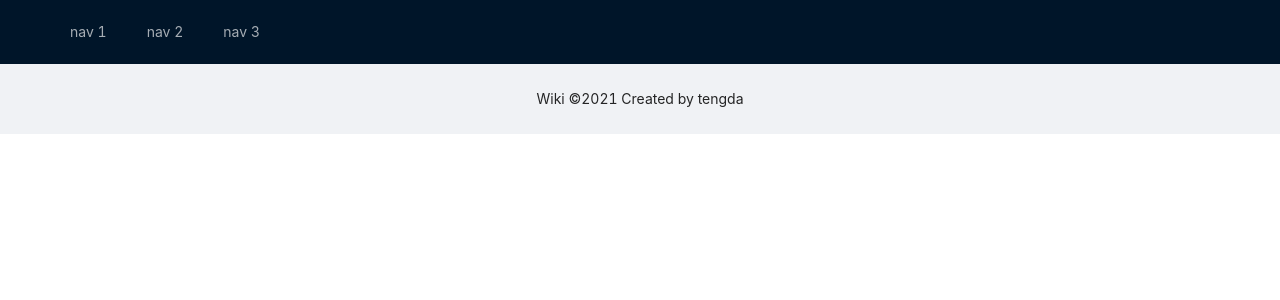
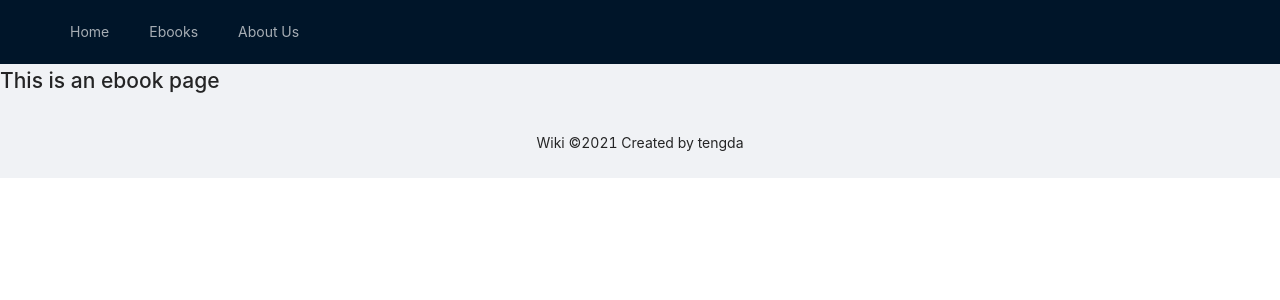
Before and after one commit to SUtengda/wiki, a Vue app in the folder wiki-web/: page /admin/ebook in a window 1280 px wide. Shown: the top 300 px of the page. Built offline with nearby package versions, Linux system fonts and the light colour scheme; no server answers.

Commit message:
6-2 implement new page with router Home, AdminEbook, About

```diff
--- a/wiki-web/src/components/the-header.vue
+++ b/wiki-web/src/components/the-header.vue
@@ -6,9 +6,15 @@
         mode="horizontal"
         :style="{ lineHeight: '64px' }"
     >
-      <a-menu-item key="1">nav 1</a-menu-item>
-      <a-menu-item key="2">nav 2</a-menu-item>
-      <a-menu-item key="3">nav 3</a-menu-item>
+      <a-menu-item key="home">
+        <router-link to="/">Home</router-link>
+      </a-menu-item>
+      <a-menu-item key="ebook">
+        <router-link to="/admin/ebook">Ebooks</router-link>
+      </a-menu-item>
+      <a-menu-item key="aboutUs">
+        <router-link to="/about">About Us</router-link>
+      </a-menu-item>
     </a-menu>
   </a-layout-header>
 
--- a/wiki-web/src/router/index.ts
+++ b/wiki-web/src/router/index.ts
@@ -1,6 +1,7 @@
 import {createRouter, createWebHistory, RouteRecordRaw} from 'vue-router'
 import Home from '../views/home.vue'
 import About from '../views/about.vue'
+import AdminEbook from '../views/admin/admin-ebook.vue'
 
 const routes: Array<RouteRecordRaw> = [
   {
@@ -16,7 +17,12 @@
     // this generates a separate chunk (about.[hash].js) for this route
     // which is lazy-loaded when the route is visited.
     // component: () => import(/* webpackChunkName: "about" */ '../views/about.vue')
-  }
+  },
+  {
+    path: '/admin/ebook',
+    name: 'AdminEbook',
+    component: AdminEbook
+  },
 ]
 
 const router = createRouter({
--- /dev/null
+++ b/wiki-web/src/views/admin/admin-ebook.vue
@@ -0,0 +1,5 @@
+<template>
+  <div class="about">
+    <h1>This is an ebook page</h1>
+  </div>
+</template>
```
